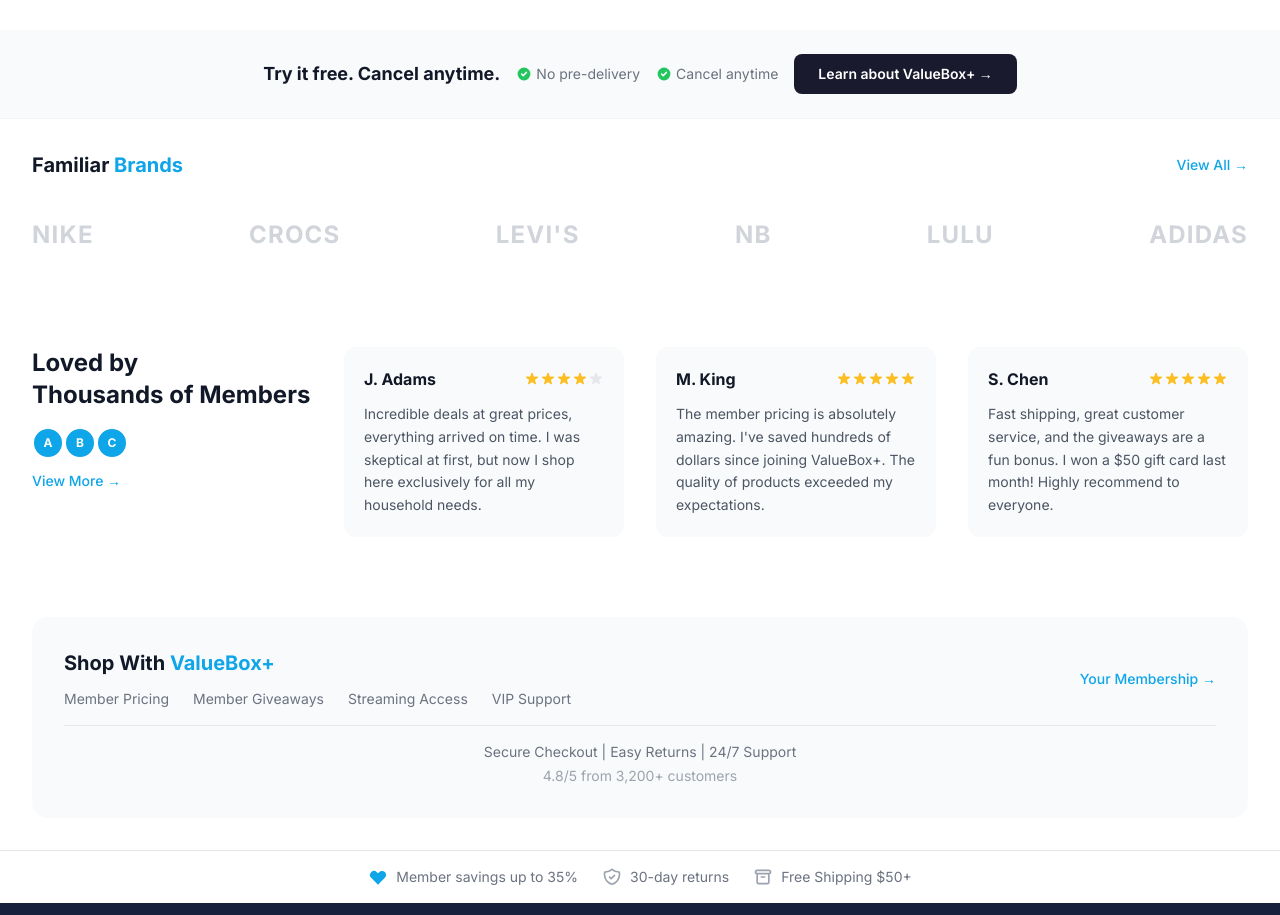
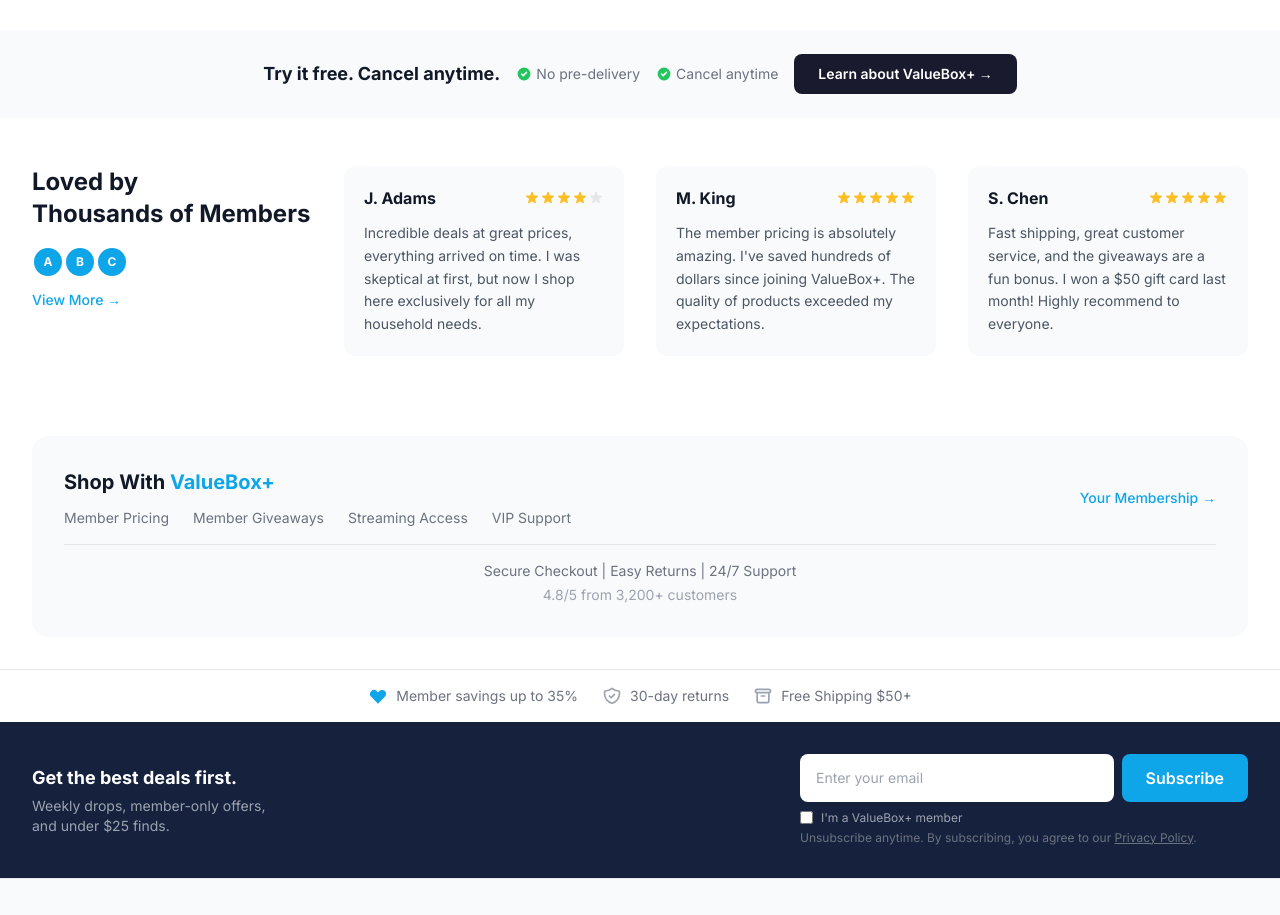
Before and after one commit to PietariKaartinen/valuebox-frontend, a Next.js app: page / in a window 1280 px wide. Shown: the part 2409-3324 px from the top of the page. Built offline with nearby package versions, Linux system fonts and the light colour scheme; no server answers.

Commit message:
remove: Familiar Brands section from homepage (launching without big brands)

```diff
--- a/src/app/page.tsx
+++ b/src/app/page.tsx
@@ -8,7 +8,6 @@ import {
   BottomMembershipCTA,
 } from '@/components/home/MembershipCTA';
 import Testimonials from '@/components/home/Testimonials';
-import FamiliarBrands from '@/components/home/FamiliarBrands';
 import CouponCarousel from '@/components/home/CouponCarousel';
 import { getCollectionByHandle } from '@/lib/shopify';
 import { getCouponsWithProducts } from '@/lib/shopify/coupons';
@@ -63,7 +62,6 @@ export default async function HomePage() {
       <MembershipSection />
       <GiveawayBanner />
       <TryFreeBar />
-      <FamiliarBrands />
       <Testimonials />
       <BottomMembershipCTA />
     </>
--- a/src/components/home/FamiliarBrands.tsx
+++ /dev/null
@@ -1,38 +0,0 @@
-import Link from 'next/link';
-
-const brands = [
-  { name: 'Nike', logo: 'NIKE' },
-  { name: 'Crocs', logo: 'CROCS' },
-  { name: "Levi's", logo: "LEVI'S" },
-  { name: 'New Balance', logo: 'NB' },
-  { name: 'Lululemon', logo: 'LULU' },
-  { name: 'Adidas', logo: 'ADIDAS' },
-];
-
-export default function FamiliarBrands() {
-  return (
-    <section className="py-8 bg-white border-t border-gray-100">
-      <div className="container-main">
-        <div className="flex items-center justify-between mb-6">
-          <h2 className="text-xl font-bold text-gray-900">
-            Familiar <span className="text-accent">Brands</span>
-          </h2>
-          <Link href="/shop" className="text-sm text-accent hover:text-accent-dark font-medium">
-            View All →
-          </Link>
-        </div>
-
-        <div className="flex items-center justify-between gap-8 overflow-x-auto scrollbar-hide py-4">
-          {brands.map((brand) => (
-            <div
-              key={brand.name}
-              className="flex-shrink-0 text-2xl font-bold text-gray-300 hover:text-gray-500 transition-colors cursor-pointer tracking-wider"
-            >
-              {brand.logo}
-            </div>
-          ))}
-        </div>
-      </div>
-    </section>
-  );
-}
```
